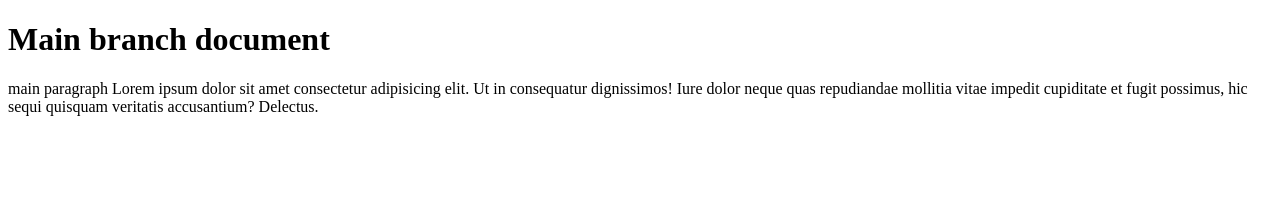
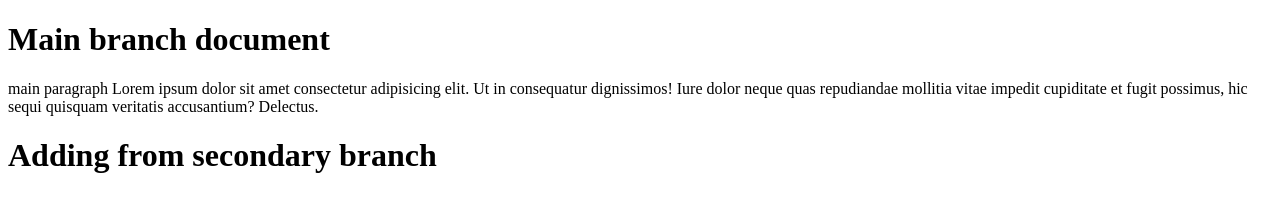
Before and after one commit to skininja673/learning-git, a plain HTML site: page index.html in a window 1280 px wide. Drawn offline with Linux system fonts and the light colour scheme.

Commit message:
index file changes from secondary branch

```diff
--- a/index.html
+++ b/index.html
@@ -14,5 +14,6 @@
       vitae impedit cupiditate et fugit possimus, hic sequi quisquam veritatis
       accusantium? Delectus.
     </p>
+    <h1>Adding from secondary branch</h1>
   </body>
 </html>
```
